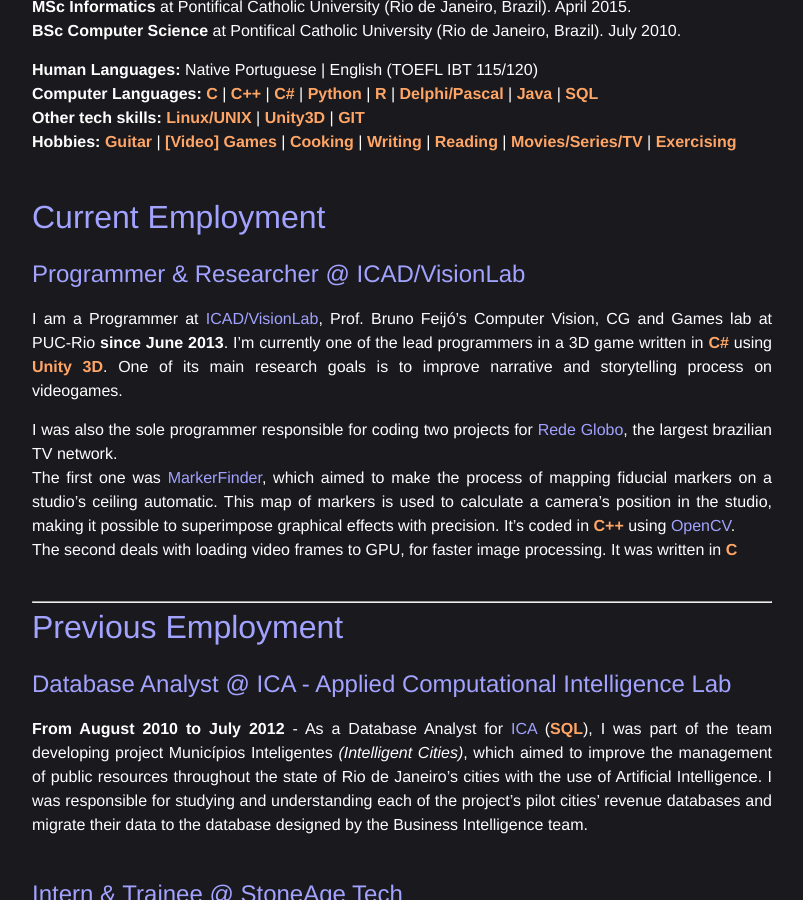
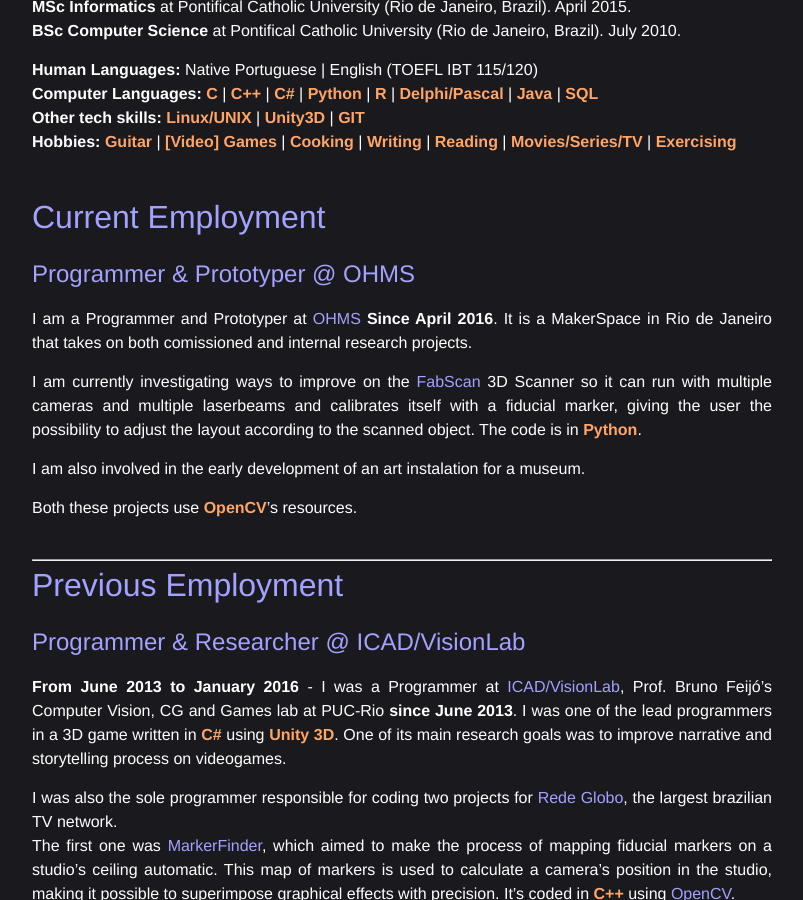
Before and after one commit to anlutfi/anlutfi.github.io, a Jekyll site: the page built from index.html, in a window 1280 px wide and 900 px high, scrolled down 226 px. Shown: the whole window, without its empty margins (238-1041 px from the left). Built offline with Jekyll 4.4.1, drawn with Linux system fonts in a browser that asks for light colours.

Commit message:
Added OHMS new JOB
	renamed:    _posts/2015-11-03-ICAD.markdown -> _posts/2016-01-01-ICAD.markdown
	new file:   _posts/2016-05-29-OHMS.markdown

```diff
--- a/_posts/2015-11-03-ICAD.markdown
+++ b/_posts/2016-01-01-ICAD.markdown
@@ -2,12 +2,12 @@
 layout: post
 title:  "Programmer & Researcher @ ICAD/VisionLab"
 date:   2015-11-03 16:48:09 -0200
-categories: [current, employment]
+categories: [previous, employment]
 permalink: employerICAD
 excerpt_separator: <!--more-->
 ---
 
-I am a Programmer at [ICAD/VisionLab](http://www.icad.puc-rio.br){:target="_blank"}, Prof. Bruno Feijó's Computer Vision, CG and Games lab at PUC-Rio <b>since June 2013</b>. I'm currently one of the lead programmers in a 3D game written in <span class="skill">C#</span> using <span class="skill">Unity 3D</span>. One of its main research goals is to improve narrative and storytelling process on videogames.
+<b>From June 2013 to January 2016</b> - I was a Programmer at [ICAD/VisionLab](http://www.icad.puc-rio.br){:target="_blank"}, Prof. Bruno Feijó's Computer Vision, CG and Games lab at PUC-Rio <b>since June 2013</b>. I was one of the lead programmers in a 3D game written in <span class="skill">C#</span> using <span class="skill">Unity 3D</span>. One of its main research goals was to improve narrative and storytelling process on videogames.
 
 I was also the sole programmer responsible for coding two projects for <a target="_blank" href="http://redeglobo.globo.com/">Rede Globo</a>, the largest brazilian TV network.
 The first one was [MarkerFinder]({% post_url 2015-11-03-MarkerFinder %}), which aimed to make the process of mapping fiducial markers on a studio's ceiling automatic. This map of markers is used to calculate a camera's position in the studio, making it possible to superimpose graphical effects with precision. It's coded in <span class="skill">C++</span> using [OpenCV](http://opencv.org/){:target="_blank"}.
--- /dev/null
+++ b/_posts/2016-05-29-OHMS.markdown
@@ -0,0 +1,17 @@
+---
+layout: post
+title:  "Programmer & Prototyper @ OHMS"
+date:   2015-11-03 16:48:09 -0200
+categories: [current, employment]
+permalink: employerOHMS
+excerpt_separator: <!--more-->
+---
+
+I am a Programmer and Prototyper at [OHMS](https://www.facebook.com/ourhomemakerspace/){:target="_blank"} <b>Since April 2016</b>. It is a MakerSpace in Rio de Janeiro that takes on both comissioned and internal research projects.
+
+I am currently investigating ways to improve on the [FabScan](https://hci.rwth-aachen.de/fabscan){:target="_blank"} 3D Scanner so it can run with multiple cameras and multiple laserbeams and calibrates itself with a fiducial marker, giving the user the possibility to adjust the layout according to the scanned object. The code is in <span class="skill">Python</span>.
+
+I am also involved in the early development of an art instalation for a museum.
+
+Both these projects use <span class="skill">OpenCV</span>'s resources.
+<!--more-->
```
